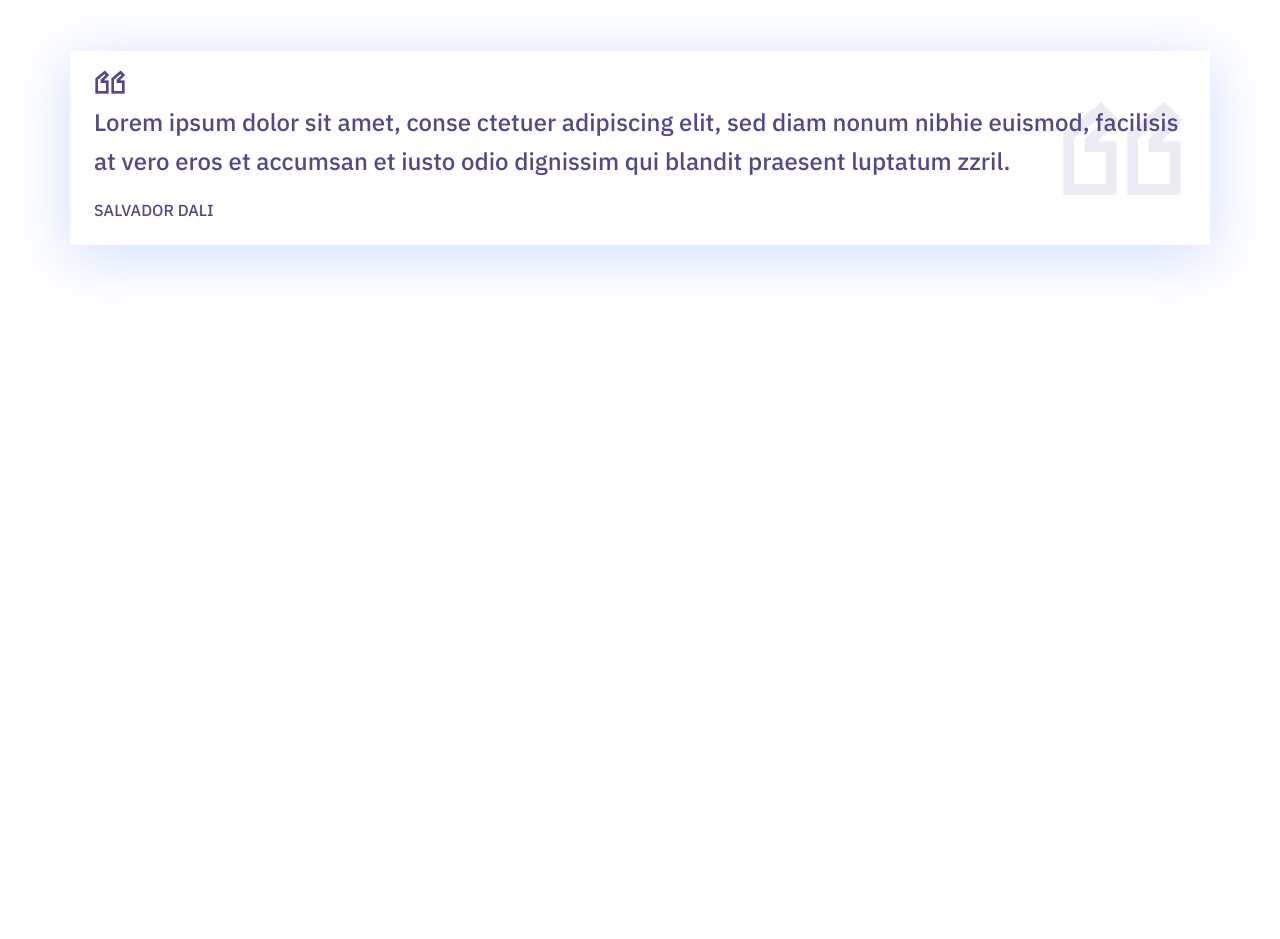
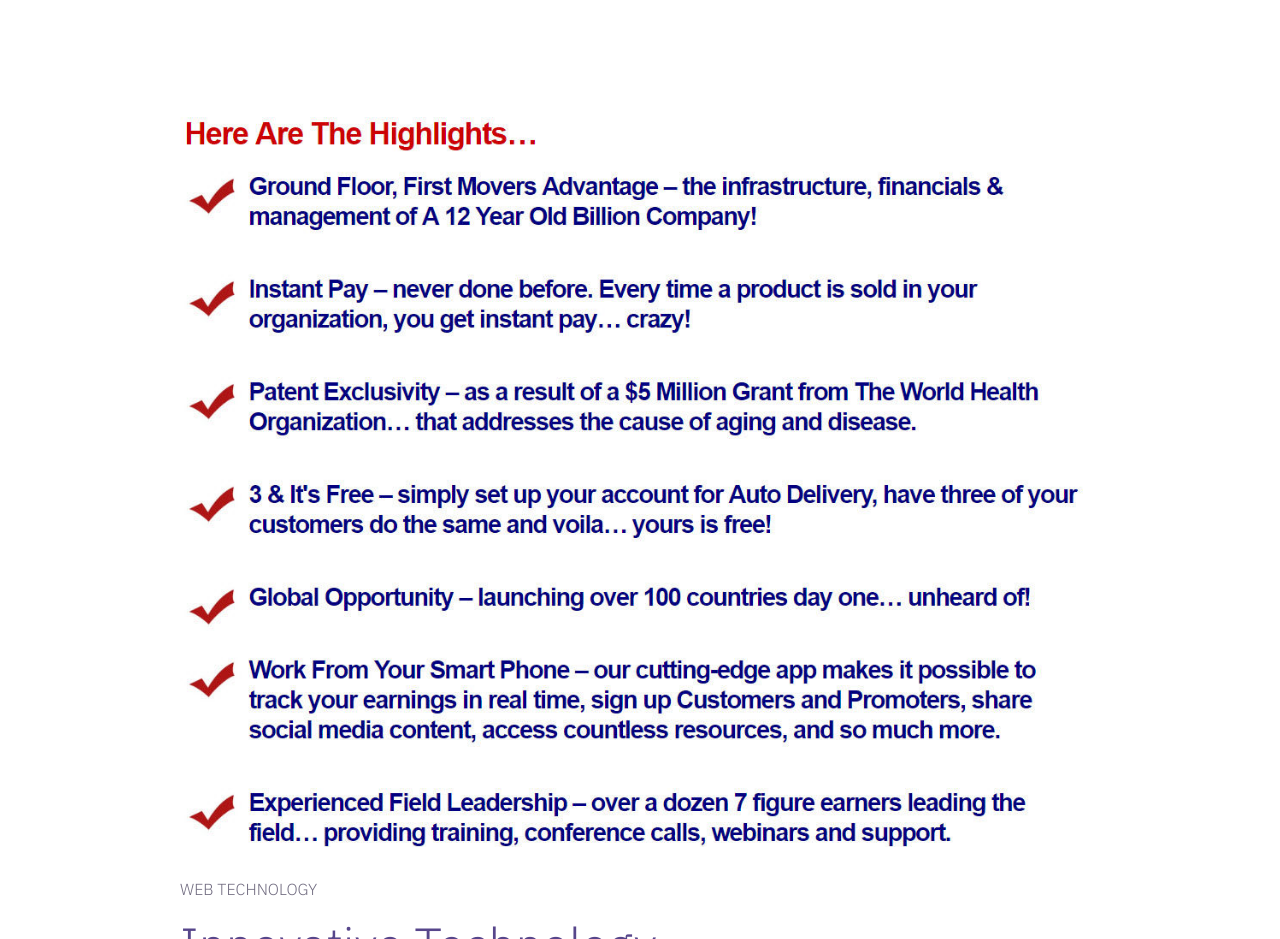
Before and after one commit to QuiAri1/mobirise, a plain HTML site: page index.html in a window 1280 px wide. Shown: the part 3863-4802 px from the top of the page. Before the commit the page ends 4183 px from the top, so only its background shows below. Drawn offline with Linux system fonts and the light colour scheme; a script that the page names is missing; files whose address does not match are found by name.

Commit message:
create github pages

```diff
--- a/assets/images/hashes.json
+++ b/assets/images/hashes.json
@@ -1 +1 @@
-{"L44peJrRxFSXXMp81IdGNQ==":"prelaunch-730x176.jpg","82RePmqJKyrZDZU5i9TpbQ==":"logo250-122x122.png","eawPi2G8Qxb8NwDmeN/vjw==":"png-global--1000-1000x1000.png","0HhC71isUkUc940rqkFSEQ==":"8-1168x772.jpg","oeV12IYNdgq5Mh2EQb76/A==":"mbr-1920x1220.jpg","KI5ELfXxNzCvhXzkS0uSrg==":"7-640x425.jpg","x/+4OvHF8Dpw0A1j7f+QHA==":"2-1168x745.jpg"}
+{"L44peJrRxFSXXMp81IdGNQ==":"prelaunch-730x176.jpg","82RePmqJKyrZDZU5i9TpbQ==":"logo250-122x122.png","eawPi2G8Qxb8NwDmeN/vjw==":"png-global--1000-1000x1000.png","0HhC71isUkUc940rqkFSEQ==":"8-1168x772.jpg","oeV12IYNdgq5Mh2EQb76/A==":"mbr-1920x1220.jpg","KI5ELfXxNzCvhXzkS0uSrg==":"7-640x425.jpg","x/+4OvHF8Dpw0A1j7f+QHA==":"2-1168x745.jpg","xjqLlvaeoYLqklJpZwbskw==":"highlights-3-1-1076x853.jpg","BxsjfXLHz8R4T9HH0DncIw==":"highlights-3-2-1076x853.jpg"}
--- a/assets/mobirise/css/mbr-additional.css
+++ b/assets/mobirise/css/mbr-additional.css
@@ -2041,41 +2041,54 @@ body {
 .cid-rr7W9Dk3RN H3 {
   color: #716c80;
 }
-.cid-rr7XiccvI4 {
-  padding-top: 75px;
-  padding-bottom: 75px;
+.cid-rr8fGWwLyZ {
+  padding-top: 45px;
+  padding-bottom: 45px;
   background-color: #ffffff;
 }
-.cid-rr7XiccvI4 .mbr-text,
-.cid-rr7XiccvI4 .mbr-section-btn {
+.cid-rr8fGWwLyZ img {
+  height: 100%;
+  margin: 0 auto;
+  padding-bottom: 2rem;
+}
+.cid-rr8fGWwLyZ H1 {
   color: #57468b;
 }
-.cid-rr7XiccvI4 p {
-  z-index: 2;
-  position: relative;
-}
-.cid-rr7XiccvI4 .author-box {
-  display: flex;
-  flex-direction: row;
-}
-.cid-rr7XiccvI4 .col-lg-12 {
-  box-shadow: 0 10px 55px 5px rgba(137, 173, 255, 0.35);
-  padding: 1rem 1.5rem;
-}
-.cid-rr7XiccvI4 .ico1 {
-  font-size: 2rem;
-}
-.cid-rr7XiccvI4 .ico2 {
-  position: absolute;
-  bottom: 15%;
-  right: 1.5rem;
-  font-size: 8rem;
-  z-index: 1;
-  opacity: 0.1;
-}
-.cid-rr7XiccvI4 H3 {
+.cid-rr8fGWwLyZ .mbr-text,
+.cid-rr8fGWwLyZ .mbr-section-btn {
+  color: #716c80;
+}
+.cid-rr8fGWwLyZ H3 {
+  color: #716c80;
+}
+.cid-rr8fGWwLyZ .mbr-iconfont {
+  padding-left: 0.4rem;
+}
+.cid-rr8fGWwLyZ .btn-info-outline {
+  border: none;
+  color: #57468b !important;
+  padding: 0;
+  margin: 0 0.25rem!important;
+}
+.cid-rr8fGWwLyZ .btn-info-outline span {
+  order: 2;
+  font-size: 1.1rem;
+  padding-top: 3px;
+  transition: padding 0.3s!important;
+}
+.cid-rr8fGWwLyZ .btn-info-outline:hover span {
+  padding-left: 10px;
+}
+.cid-rr8fGWwLyZ .btn-info-outline:hover {
+  background-color: transparent!important;
+  color: #ff8a73 !important;
+  box-shadow: none!important;
+}
+.cid-rr8fGWwLyZ .btn-info-outline:active,
+.cid-rr8fGWwLyZ .btn-info-outline:focus {
+  background-color: transparent!important;
+  box-shadow: none!important;
+}
+.cid-rr8fGWwLyZ DIV {
   color: #57468b;
 }
-.cid-rr7XiccvI4 H4 {
-  color: #716c80;
-}
--- a/index.html
+++ b/index.html
@@ -230,7 +230,7 @@ from the World Health Organization...</p>
     </div>
 </section>
 
-<section class="mbr-gallery mbr-section mbr-section--no-padding mbr-soundcloud-container" id="soundcloud1-5" data-rv-view="26" style="background-color: rgb(255, 255, 255); padding-top: 0rem; padding-bottom: 0rem;">
+<section class="mbr-gallery mbr-section mbr-section--no-padding mbr-soundcloud-container" id="soundcloud1-5" data-rv-view="26" style="background-color: rgb(255, 255, 255); padding-top: 3rem; padding-bottom: 3rem;">
     <!-- Gallery -->
     <div class="mbr-section__container mbr-gallery-layout-article addons-container addons-row">
             <div class=" addons-container-inner">
@@ -323,36 +323,34 @@ from the World Health Organization...</p>
     </div>
 </section>
 
-<section class="cid-rr7XiccvI4" id="testimonials06-b">
-
-
+<section class="header4 cid-rr8fGWwLyZ" id="content01-a">
 
 
 
 
 
     <div class="container">
-        <div class="row">
+        <div class="row justify-content-md-center">
+            <div class="media-content col-md-12 col-lg-10 align-left">
+                <div class="img-wrap">
+                    <img src="assets/images/highlights-3-2-1076x853.jpg" alt="Mobirise" title="" style="width: 100%;">
+                </div>
+                <h3 class="mbr-section-subtitle align-left mbr-white mbr-light pb-2 mbr-fonts-style display-4">WEB TECHNOLOGY</h3>
+                <h1 class="mbr-section-title align-left mbr-white pb-2 mbr-fonts-style display-2">Innovative Technology</h1>
 
-            <div class="col-md-12 col-lg-12">
-                <span class="mbr-iconfont ico1 mobi-mbri-quote-left mobi-mbri" style="color: rgb(87, 70, 139); fill: rgb(87, 70, 139);"></span>
-                <span class="mbr-iconfont  ico2 mobi-mbri-quote-left mobi-mbri" style="color: rgb(87, 70, 139); fill: rgb(87, 70, 139);"></span>
-                <p class="mbr-text mbr-semibold pb-1 align-left mbr-fonts-style display-5">
-                    Lorem ipsum dolor sit amet, conse ctetuer adipiscing elit, sed diam nonum nibhie euismod, facilisis
-                    at vero eros et accumsan et iusto odio dignissim qui blandit praesent luptatum zzril.&nbsp;</p>
-                <h3 class="mbr-section-subtitle align-left mbr-semibold mbr-fonts-style display-4">SALVADOR DALI</h3>
+                <p class="mbr-text pb-1 align-left mbr-fonts-style display-4">
+                    Lorem ipsum dolor sit amet, conse ctetuer adipiscing elit, sed diam nonum nibhie euismod. Facilisis
+                    at vero eros et accumsan et iusto odio dignissim qui blandit praesent luptatum zzril. Donec ultrices
+                    enim lectus, nec volutpat lorem scelerisque eu. Cras vitae imperdiet arcu. Duis posuere nunc a nisl
+                    condimentum luctus elenit augue duis dolore.</p>
 
-
+                <div class="mbr-section-btn"><a class="btn btn-md btn-info-outline display-4" href="https://mobirise.com/"><span class="mobi-mbri mobi-mbri-right mbr-iconfont mbr-iconfont-btn"></span>READ MORE</a></div>
             </div>
 
 
 
         </div>
-
-
-
     </div>
-
 </section>
 
 
```
Also changed, not shown: assets/images/highlights-3-2-1076x853.jpg (added), 1 other file.
